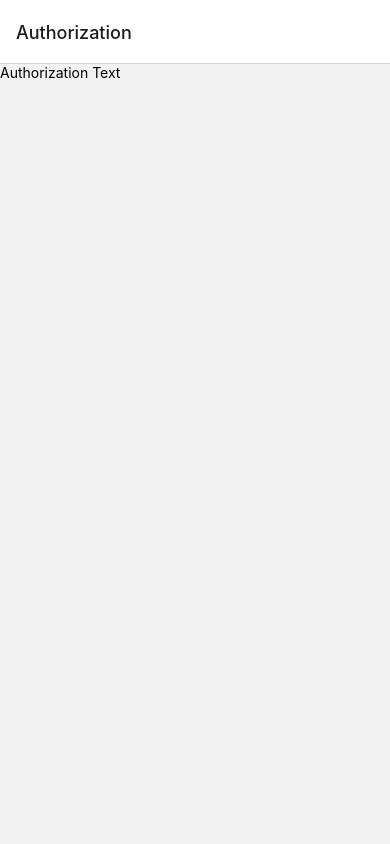
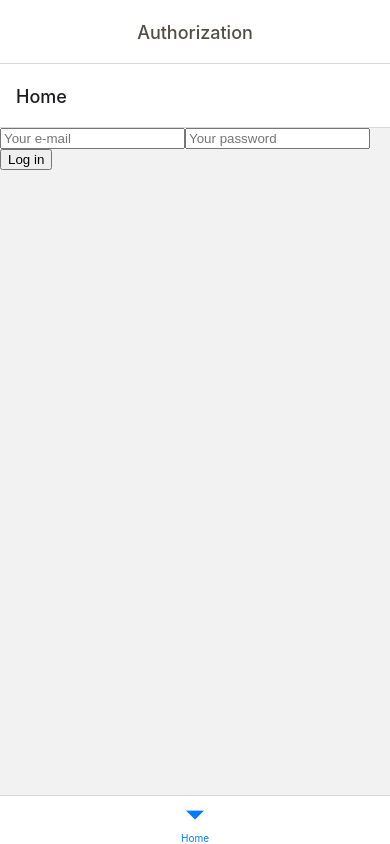
Before and after one commit to zaytsev-tech/prayer-app, a React Native app: screen /Home in a window 390 px wide. Built offline with nearby package versions, Linux system fonts and the light colour scheme.

Commit message:
feat(authorization): start dev sign in / sign up forms

```diff
--- a/App.tsx
+++ b/App.tsx
@@ -7,10 +7,10 @@
  *
  * @format
  */
+import React from 'react';
 
 import { NavigationContainer } from '@react-navigation/native';
 import { createNativeStackNavigator } from '@react-navigation/native-stack';
-import React from 'react';
 import { Authorization } from './src/components/authorization';
 import { theme } from './src/styles';
 import { ThemeProvider } from 'styled-components';
@@ -21,7 +21,13 @@ const App = () => {
   return (
     <ThemeProvider theme={theme}>
       <NavigationContainer>
-        <Stack.Navigator>
+        <Stack.Navigator
+          screenOptions={{
+            headerStyle: { backgroundColor: '#FFF' },
+            headerTintColor: '#514D47',
+            headerTitleAlign: 'center',
+          }}
+        >
           <Stack.Screen name="Authorization" component={Authorization} />
         </Stack.Navigator>
       </NavigationContainer>
--- a/src/components/authorization/authorization.tsx
+++ b/src/components/authorization/authorization.tsx
@@ -1,16 +1,14 @@
+import { createBottomTabNavigator } from '@react-navigation/bottom-tabs';
 import React from 'react';
-import { Text, View } from 'react-native';
-import styled from 'styled-components';
-import { theme } from '../../styles';
+import { SignIn } from './screens/sign-in';
+
+const Tab = createBottomTabNavigator();
 
 export const Authorization = () => {
   return (
-    <View>
-      <Text>Authorization Text</Text>
-    </View>
+    <Tab.Navigator>
+      <Tab.Screen name="Home" component={SignIn} />
+      {/* <Tab.Screen name="Settings" component={SettingsScreen} /> */}
+    </Tab.Navigator>
   );
 };
-
-const Header = styled(View)`
-  color: red;
-`;
--- /dev/null
+++ b/src/components/authorization/screens/sign-in/index.ts
@@ -0,0 +1 @@
+export { SignIn } from './sign-in';
--- /dev/null
+++ b/src/components/authorization/screens/sign-in/sign-in.tsx
@@ -0,0 +1,31 @@
+import { Field, Form } from 'react-final-form';
+import React from 'react';
+import { View } from 'react-native';
+
+interface Login {
+  email: string;
+  password: string;
+}
+
+export const SignIn = () => {
+  const onSubmit = (values: Login) => {
+    console.log('Test');
+  };
+
+  return (
+    <Form onSubmit={onSubmit}>
+      {(props) => (
+        <form onSubmit={props.handleSubmit}>
+          <Field name="email" type="text" component="input" placeholder="Your e-mail" />
+          <Field
+            name="password"
+            type="password"
+            component="input"
+            placeholder="Your password"
+          />
+          <button type="submit">Log in</button>
+        </form>
+      )}
+    </Form>
+  );
+};
--- a/src/components/my-desk/my-desk.tsx
+++ b/src/components/my-desk/my-desk.tsx
@@ -1,5 +1,5 @@
 import React from 'react';
-import {Text, View } from 'react-native';
+import { Text, View } from 'react-native';
 
 export const MyDesk = () => {
   return (
--- /dev/null
+++ b/src/styles/buttons.ts
@@ -0,0 +1,8 @@
+import React from 'react';
+import styled from 'styled-components';
+
+export const BrownButton = styled.button`
+  background: #bfb393;
+  box-shadow: 0px 2px 15px rgba(66, 78, 117, 0.1);
+  border-radius: 15px;
+`;
--- a/src/styles/index.ts
+++ b/src/styles/index.ts
@@ -1,2 +1,3 @@
 export { theme } from './themes';
 export { typography } from './typography';
+export { BrownButton } from './buttons';
--- a/tsconfig.json
+++ b/tsconfig.json
@@ -22,7 +22,7 @@
     "jsx": "react-jsx"
   },
   "include": ["src"],
-  // "exclude": [
-  //   "node_modules", "babel.config.js", "metro.config.js", "jest.config.js"
-  // ]
+  "exclude": [
+    "node_modules", "babel.config.js", "metro.config.js", "jest.config.js"
+  ]
 }
```
Also changed, not shown: package.json (+5 -2 lines), .eslintrc.json, 2 other files (tests, documents, lock files or other folders).
